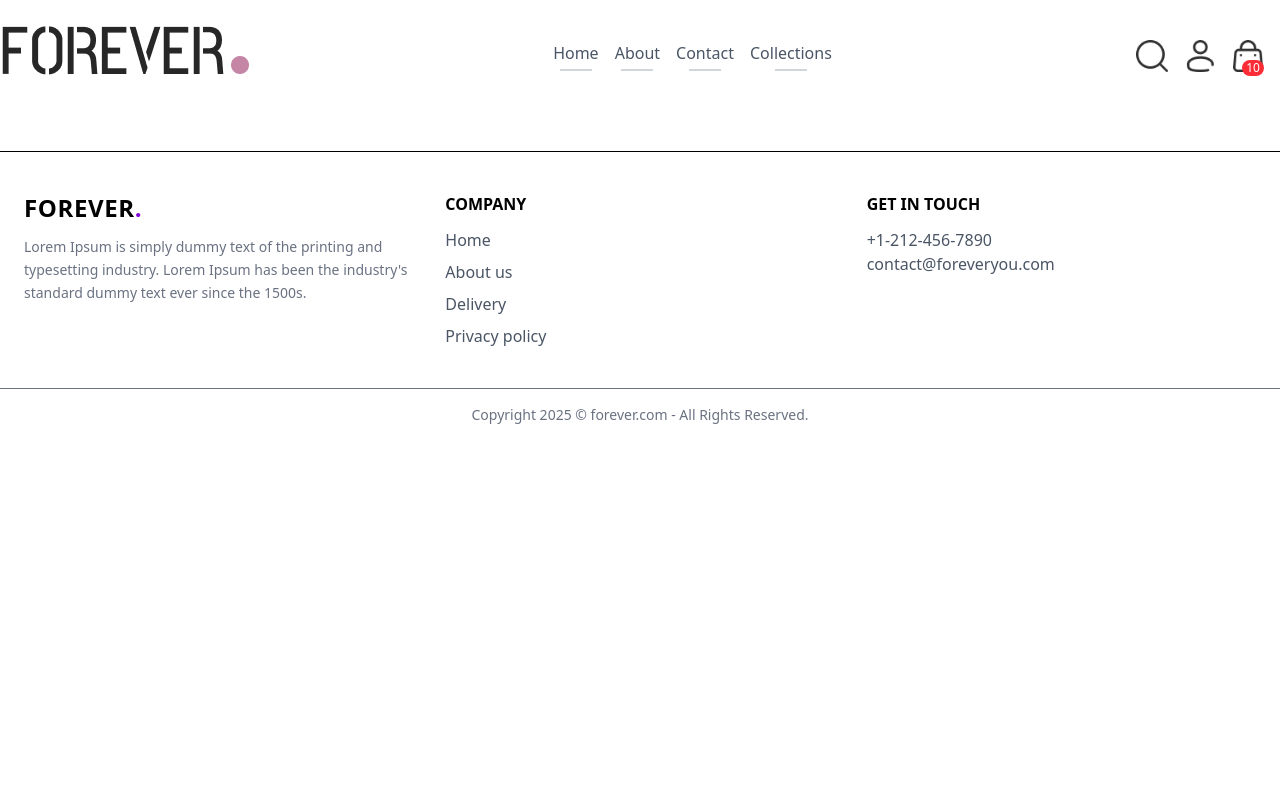
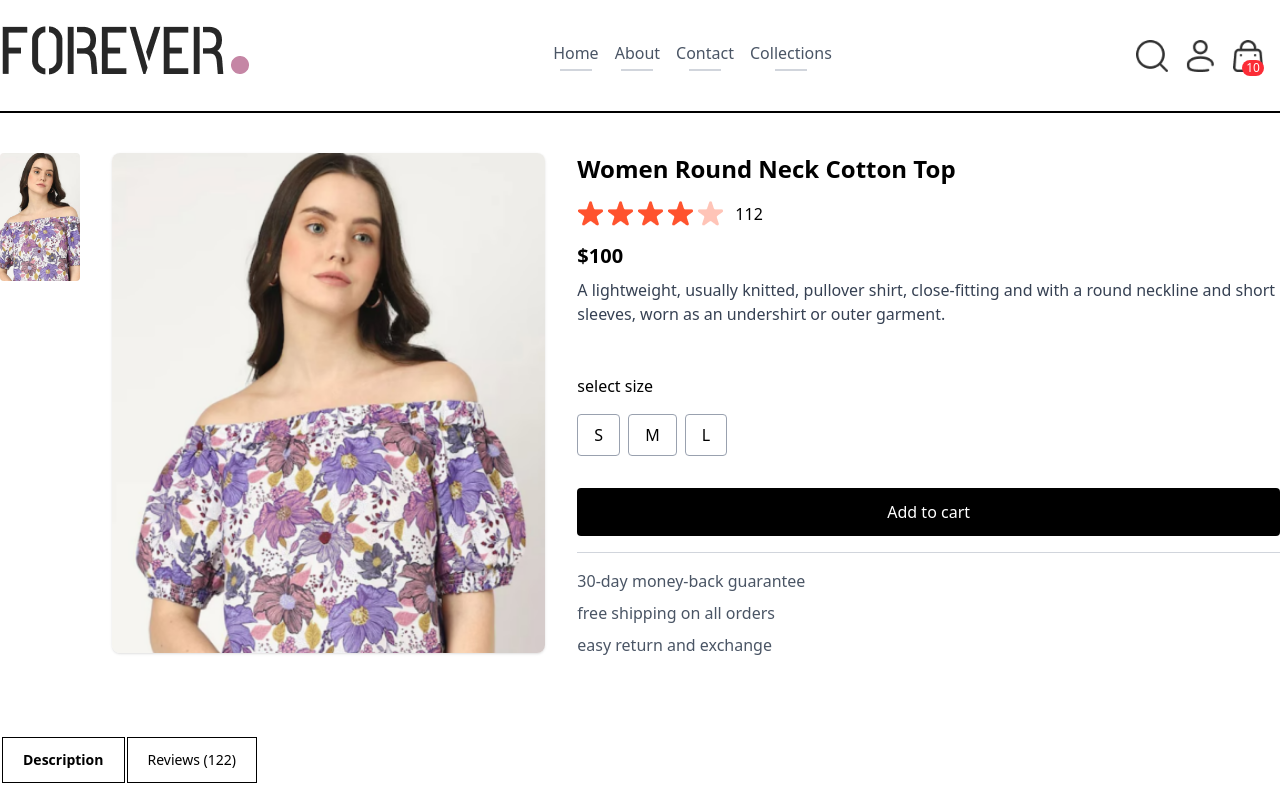
Before and after one commit to m7mdhajjaj/E-commerce-Website-MernStack, a React (Vite) app in the folder fronend/: page /product/aaaaa in a window 1280 px wide. Shown: the top 790 px of the page. Built offline with nearby package versions, Linux system fonts and the light colour scheme.

Commit message:
product page

```diff
--- a/fronend/src/pages/Product.jsx
+++ b/fronend/src/pages/Product.jsx
@@ -1,17 +1,106 @@
-import React, { useEffect, useState } from 'react';
+import React, { useEffect, useState, useContext } from 'react';
 import { useParams } from 'react-router-dom';
-import { products } from '../assets/assets.js';
-import { useContext } from 'react';
 import { ShopContext } from '../context/ShopContext.jsx';
+import { assets } from '../assets/assets.js';
+
 const Product = () => {
-    const { id } = useParams(); // Get the product ID from the URL
-    const { products } = useContext(ShopContext);
-    const [product, setProduct] =useState(null);
-  return (
+  const { id } = useParams();
+  const { products, currency } = useContext(ShopContext);
+  const [product, setProduct] = useState(null);
+  const [Image, setImage] = useState("");
+  const [selectedSize, setSelectedSize] = useState("");
+
+  const FetchDataProduct = async () => {
+    products.map(item => {
+      if (item._id === id) {
+        setProduct(item);
+        setImage(item.image[0]);
+      }
+    });
+  };
+
+  useEffect(() => {
+    FetchDataProduct();
+  }, [id, products]);
+
+  return product ? (
+    <div className="border-t-2 pt-10 transition-opacity ease-in duration-500 opacity-100">
+      {/* Product Details */}
+      <div className="flex gap-8 flex-col lg:flex-row">
+        {/* Thumbnails on the left */}
+        <div className="flex flex-col gap-4 h-[500px]">
+          {product.image.map((img, index) => (
+            <img
+              key={index}
+              src={img}
+              className="w-20 h-32 object-cover rounded cursor-pointer "
+              alt={`Thumbnail ${index + 1}`}
+              onClick={() => setImage(img)}
+            />
+          ))}
+        </div>
+        {/* Main image in the center */}
+        <div className="flex items-center justify-center h-[500px]">
+          <img src={Image} alt={product.name} className="h-full w-auto object-contain rounded-lg shadow" />
+        </div>
+        {/* Product Info on the right */}
+        <div className="flex-1 flex flex-col justify-start">
+          <h2 className="text-2xl font-bold mb-2">{product.name}</h2>
+          <div className="flex items-center gap-1 mt-2">
+            <img src={assets.star_icon} alt="" />
+            <img src={assets.star_icon} alt="" />
+            <img src={assets.star_icon} alt="" />
+            <img src={assets.star_icon} alt="" />
+            <img src={assets.star_dull_icon} alt="" />
+            <p className="pl-2">112</p>
+          </div>
+          <p className="text-xl font-semibold mt-4 mb-2">
+            {currency}
+            {product.price}
+          </p>
+          <p className="text-gray-700 mb-4">{product.description}</p>
+          <div className="flex flex-col gap-4 my-8">
+            <p>select size</p>
+            <div className="flex gap-2">
+              {product.sizes.map((size, index) => (
+                <button
+                  key={index}
+                  className={`border border-gray-400 px-4 py-2 rounded hover:border-black transition-colors ${selectedSize === size ? "bg-black text-white" : ""}`}
+                  onClick={() => setSelectedSize(size)}
+                >
+                  {size}
+                </button>
+              ))}
+            </div>
+          </div>
+          <button className="bg-black text-white px-6 py-3 rounded hover:bg-gray-800 transition-colors">
+            Add to cart
+          </button>
+          <hr className="border-gray-300 my-4" />
+          <div className="text-gray-600 flex flex-col gap-2">
+            <p>30-day money-back guarantee</p>
+            <p>free shipping on all orders</p>
+            <p>easy return and exchange</p>
+          </div>
+        </div>
+      </div>
+      {/* --------- Description & Review Section ------------ */}
+      <div className="mt-20">
+        <div className="flex">
+          <b className="border px-5 py-3 text-sm mx-0.5">Description</b>
+          <p className="border px-5 py-3 text-sm">Reviews (122)</p>
+        </div>
+        <div className="flex flex-col gap-2 border px-5 py-3 text-sm text-gray-500 my-2">
+          <p>Lorem, ipsum dolor sit amet consectetur adipisicing elit. Praesentium reprehenderit ad animi voluptates officiis laborum, suscipit, repudiandae molestiae dolorum dolorem dolore neque obcaecati soluta! Ratione.</p>
+          <p>Lorem ipsum dolor sit amet consectetur adipisicing elit. Quasi, doloremque!</p>
+        </div>
+      </div>
+    </div>
+  ) : (
     <div>
+      <h1>Product not found</h1>
+    </div>
+  );
+};
 
-    </div>
-  )
-}
-
-export default Product
+export default Product;
```
